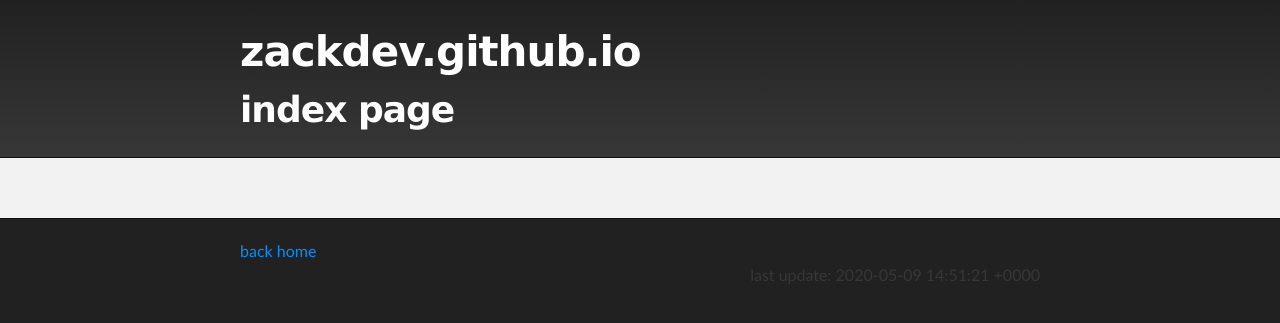
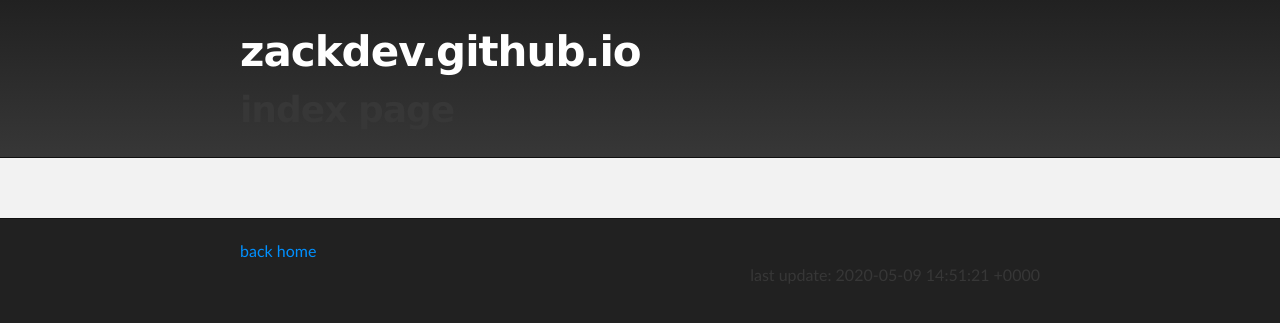
Before and after one commit to ZackDev/zackdev.github.io, a Jekyll site: the page built from index.md, in a window 1280 px wide. Shown: the top 323 px of the page. Built offline with Jekyll 4.4.1, drawn with Linux system fonts in a browser that asks for light colours.

Commit message:
updated style.css

```diff
--- a/css/style.css
+++ b/css/style.css
@@ -267,9 +267,8 @@ Full-Width Styles
 
 #page_title {
   margin: 0;
-  color: #fff;
+  color: #373737;
   font-size: 36px;
-  font-weight: 700;
 }
 
 #main_content_wrap {
```
